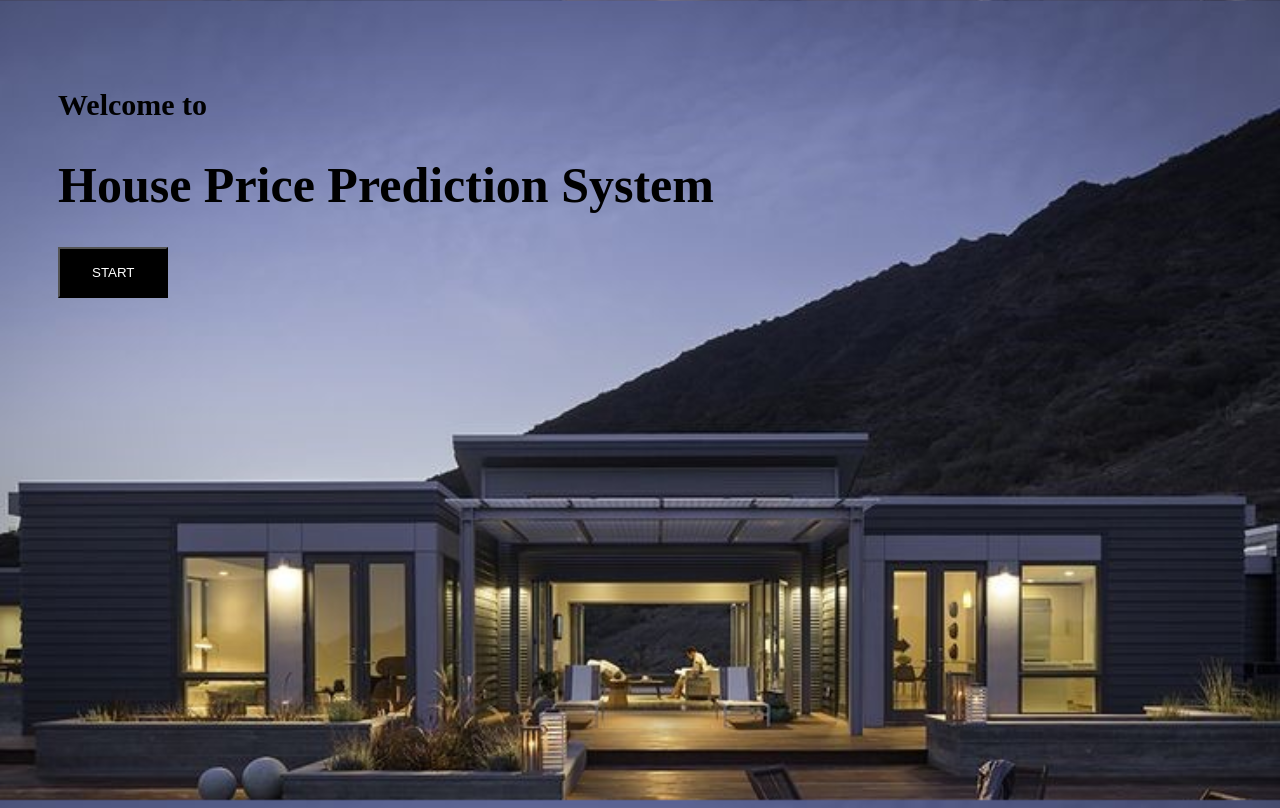
After one commit to RiyazGhori123/House_Price_Prediction, a Flask app: template PycharmProjects/templates/home.html in a window 1280 px wide. The commit adds this page. Run offline with Flask 3, Linux system fonts and the light colour scheme; the template is opened without the code that fills it, so the values that code supplies are empty; parts of the project's set-up code (start-up, migrations or seed data) failed here and were passed over.

Commit message:
added home page and made some changes

```diff
--- a/PycharmProjects/main.py
+++ b/PycharmProjects/main.py
@@ -1,33 +1,61 @@
+from flask import Flask, render_template, request, jsonify
 import pandas as pd
-from flask import Flask, render_template, request
 import pickle
 
-app=Flask(__name__)
-data = pd.read_csv('Cleaned_data.csv')
+app = Flask(__name__)
+data = pd.read_csv('PycharmProjects\Cleaned_data.csv')
+
+# Load the pickled model in binary mode
+with open('PycharmProjects\RidgeModel.pkl', 'rb') as file:
+    pipe = pickle.load(file)
 
 @app.route('/')
+def home():
+    return render_template('home.html')
+
+@app.route('/index', methods=['GET', 'POST'])
 def index():
     locations = sorted(data['location'].unique())
-    return render_template('index.html', locations=locations)
+    prediction = None  # Initialize prediction
+
+    if request.method == 'POST':
+        location = request.form.get('location')
+        bhk = request.form.get('bhk')
+        bath = request.form.get('bath')
+        sqft = request.form.get('totalsqft')
+
+        # Validate input fields
+        if not location or not bhk or not bath or not sqft:
+            return render_template('index.html', locations=locations, prediction="Please fill in all fields")
+
+        try:
+            # Try to convert input values to float
+            location = float(location)
+            bhk = float(bhk)
+            bath = float(bath)
+            sqft = float(sqft)
+
+            input_data = pd.DataFrame([[location, sqft, bath, bhk]], columns=['location', 'total_sqft', 'bath', 'bhk'])
+            prediction = pipe.predict(input_data)[0]  # Get the prediction
+        except ValueError:
+            # Handle invalid input values (e.g., non-numeric input)
+            return render_template('index.html', locations=locations, prediction="Invalid input values")
+
+    return render_template('index.html', locations=locations, prediction=prediction)
 
 @app.route('/predict', methods=['POST'])
 def predict():
-    if request.method == 'POST':
-        # Retrieve form data from the POST request
-        location = request.form['location']
-        bhk = float(request.form['bhk'])
-        bath = float(request.form['bath'])
-        total_sqft = float(request.form['total_sqft'])
+    location = request.form.get('location')
+    bhk = float(request.form.get('bhk'))
+    bath = float(request.form.get('bath'))
+    total_sqft = float(request.form.get('totalsqft'))
 
-        # You can calculate the predicted price based on your criteria here
-        # For example, you can define your pricing logic and calculate the price
+    # Calculate the predicted price using the custom logic
+    predicted_price = bhk * 1000 + bath * 200 + total_sqft * 3000
 
-        # Here's a simple example of price calculation based on your inputs
-        # This is a placeholder and should be replaced with your actual pricing logic
-        predicted_price = bhk * 1000 + bath * 200 + total_sqft * 3000
+    # Format the prediction to 3 decimal places and return as JSON
+    return f'Predicted Price: Rs.{predicted_price:.3f}'
 
-        # Return the calculated price as a response
-        return str(predicted_price)  # Convert the calculated price to a string
 
 if __name__ == "__main__":
-    app.run(debug=True, port=5001)
+    app.run(debug=True, port=5002)
--- /dev/null
+++ b/PycharmProjects/templates/home.html
@@ -0,0 +1,59 @@
+<!DOCTYPE html>
+<html lang="en">
+<head>
+    <title>Home</title>
+    <style>
+
+        body {
+            background-image: url('{{ url_for('static', filename='house.jpg') }}');
+            background-size: 100% 100%;
+            background-attachment: fixed;
+
+            display: flex;
+            background-repeat: no-repeat;
+
+            height: 100vh;
+            margin: 30;
+            position: absolute;
+        }
+
+    }
+    body::before{
+      content: "";
+      background-image: inherit;
+      filter: blur(10px); /* Adjust the blur strength as needed */
+      position: absolute;
+      top: 0;
+      left: 0;
+      width: 100%;
+      height: 100%;
+      z-index: -1;
+    }
+    h2{
+        margin-top:80px;
+        margin-left: 50px;
+        font-size: 30px;
+        }
+    h1{
+        font-size: 50px;
+        margin-left: 50px;
+    }
+    input[type=submit] {
+        background-color:#000000;
+        margin-left: 50px;
+        color: white;
+        cursor:pointer;
+        padding: 16px 32px;
+     }
+    </style>
+</head>
+<body>
+    <div class="card">
+        <h2>Welcome to</h2>
+        <h1>House Price Prediction System</h1>
+        <form action="index" method="get">
+            <input type="submit" value="START" class="btn btn-primary">
+        </form>
+    </div>
+</body>
+</html>
```
Also changed, not shown: PycharmProjects/templates/index.html (+25 -40 lines), PycharmProjects/static/home.jpg (added), PycharmProjects/static/home1 (2).jpg (added), PycharmProjects/static/home1.jpg (added), PycharmProjects/static/house.jpg (added).
